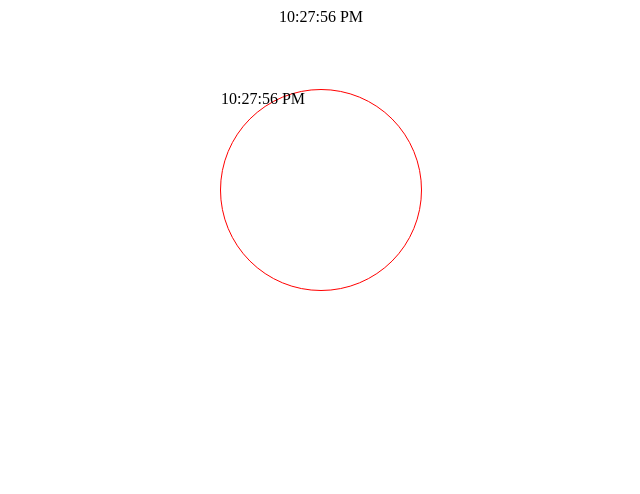
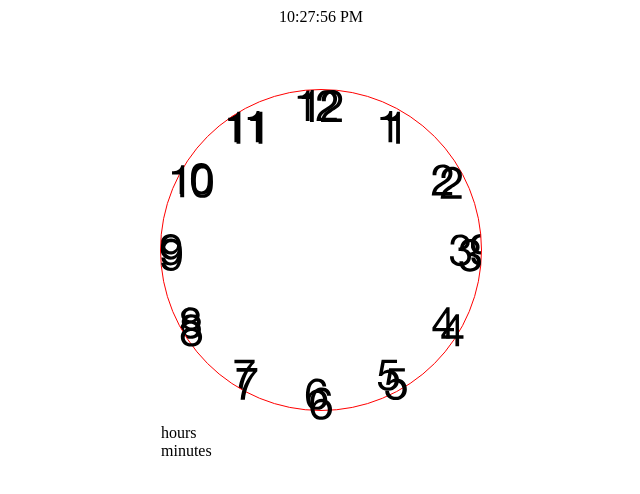
Before and after one commit to HiThereImCam/Clock, a React (Create React App) app: page / in a window 1280 px wide. Shown: the top 494 px of the page, without its empty margins (319-959 px from the left). Built offline with nearby package versions, Linux system fonts and the light colour scheme.

Commit message:
Added clock svg

```diff
--- a/src/App.js
+++ b/src/App.js
@@ -1,5 +1,6 @@
 import "./styles.css";
 import moment from "moment";
+import Clock from "/src/ios_clock.svg";
 import { useEffect, useState } from "react";
 
 export default function App() {
@@ -15,7 +16,18 @@ export default function App() {
   return (
     <div className="App">
       {currentTime}
-      <div className="clock-container">{currentTime}</div>
+      <div className="clock-container">
+        <img src={Clock} />
+        <div className="hours-container">
+          <div className="hours">hours</div>
+        </div>
+        <div className="minutes-container">
+          <div className="minutes">minutes</div>
+        </div>
+        <div className="seconds-container">
+          <div className="seconds"></div>
+        </div>
+      </div>
     </div>
   );
 }
--- a/src/styles.css
+++ b/src/styles.css
@@ -7,8 +7,10 @@
 
 .clock-container {
   border: 1px solid red;
-  height: 200px;
-  width: 200px;
+  height: 20em;
+  width: 20em;
+  background-size: 88%;
   border-radius: 50%;
   margin-top: 5%;
+  background: url(ios_clock.svg);
 }
```
Also changed, not shown: src/ios_clock.svg (added).
